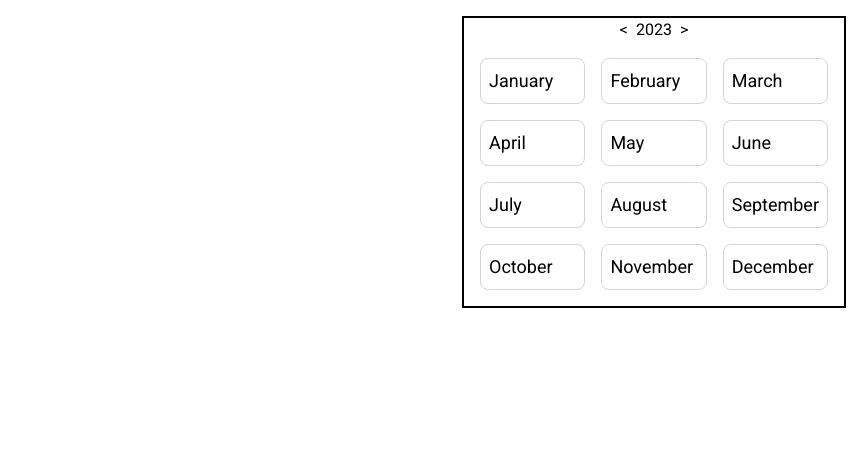
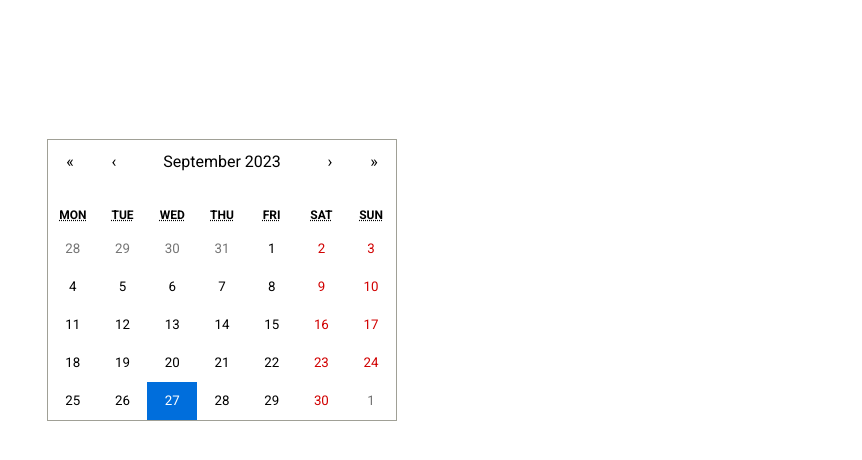
Before and after one commit to shreyanzjain/scoop-mern, a React (Vite) app in the folder frontend/: page /calendar in a window 1280 px wide. Shown: the top 460 px of the page, without its empty margins (418-1280 px from the left). Built offline with nearby package versions, Linux system fonts and the light colour scheme.

Commit message:
Implemented Modal Event dynamically json

```diff
--- a/frontend/package.json
+++ b/frontend/package.json
@@ -18,6 +18,7 @@
     "react": "^18.2.0",
     "react-calendar": "^4.6.0",
     "react-dom": "^18.2.0",
+    "react-modal": "^3.16.1",
     "react-router-dom": "^6.16.0",
     "styled-components": "^6.0.8"
   },
--- a/frontend/src/components/Calendar/Calendar.jsx
+++ b/frontend/src/components/Calendar/Calendar.jsx
@@ -177,69 +177,121 @@
 // };
 // export default CalendarComponent
 
-import React, { useState } from 'react';
+// Calendar.jsx
+import React, { useState, useEffect } from 'react';
 import Calendar from 'react-calendar';
 import 'react-calendar/dist/Calendar.css';
+import jsonData from './calendardata.json';
 
-const MonthCalendar = () => {
-  const today = new Date();
-  const [year, setYear] = useState(today.getFullYear());
-  const currentMonth = today.getMonth();
-  const [selectedMonth, setSelectedMonth] = useState(null);
+const CalendarComponent = () => {
+  const [date, setDate] = useState(new Date());
+  const [highlightedDates, setHighlightedDates] = useState([]);
+  const [selectedEvent, setSelectedEvent] = useState(null);
 
-  const months = [
-    'January', 'February', 'March', 'April',
-    'May', 'June', 'July', 'August',
-    'September', 'October', 'November', 'December',
-  ];
+  useEffect(() => {
+    // Process your JSON data to extract the date information and set it in the state
+    const dates = jsonData.map(({ year, month, day }) => new Date(year, month - 1, day));
+    setHighlightedDates(dates);
+  }, []);
 
-  const handlePrevYear = () => {
-    setYear(year - 1);
+  const centerStyle = {
+    display: 'flex',
+    justifyContent: 'center',
+    alignItems: 'center',
+    minHeight: '70vh', // Adjust the height as needed
   };
 
-  const handleNextYear = () => {
-    setYear(year + 1);
+  const calendarStyle = {
+    width: '600px', // Adjust the width to make the calendar larger
+    height: '600px', // Adjust the height to make the calendar larger
   };
 
-  const handleMonthClick = (monthIndex) => {
-    setSelectedMonth(monthIndex);
+  const modalStyle = {
+    position: 'fixed',
+    top: '50%',
+    left: '50%',
+    transform: 'translate(-50%, -50%)',
+    width: '600px',
+    height: '450px',
+    border: '1px solid #000',
+    backgroundColor: '#fff',
+    display: 'flex',
+    flexDirection: 'column',
+    justifyContent: 'center',
+    alignItems: 'center',
+  };
+
+  const closeButtonStyle = {
+    position: 'absolute',
+    top: '10px', // Adjust the top position for the button
+    right: '10px', // Adjust the right position for the button
+    cursor: 'pointer',
+    fontSize: '24px',
+  };
+
+  const modalContentStyle = {
+    padding: '20px',
+    fontSize: '24px',
+    textAlign: 'center',
+  };
+
+  const tileClassName = ({ date }) => {
+    if (highlightedDates.find((d) => d.toDateString() === date.toDateString())) {
+      return 'highlighted-date';
+    }
+    return '';
+  };
+
+  const handleDateClick = (value) => {
+    const clickedDate = value.toDateString();
+    const event = jsonData.find((item) => new Date(item.year, item.month - 1, item.day).toDateString() === clickedDate);
+    setSelectedEvent(event);
+  };
+
+  const closeModal = () => {
+    setSelectedEvent(null);
   };
 
   return (
-    <div className="full-height-container"> {/* Add a container for full height */}
-      <div className="flex p-4">
-        <div className="flex-grow"></div>
-        <div className="calendar-container border-black border-2">
-          <div className="calendar-year flex items-center justify-center">
-            <button onClick={handlePrevYear} className="mr-2">&lt;</button>
-            {year}
-            <button onClick={handleNextYear} className="ml-2">&gt;</button>
+    <div style={centerStyle}>
+      <style>
+        {`
+          .highlighted-date {
+            background-color: #FFA500;
+            color: #fff;
+            border-radius: 50%;
+            padding: 6px;
+            font-weight: bold;
+          }
+
+          .modal-content {
+            padding: 20px;
+            font-size: 24px;
+            text-align: center;
+          }
+        `}
+      </style>
+      <Calendar
+        onChange={setDate}
+        value={date}
+        tileClassName={tileClassName}
+        style={calendarStyle}
+        onClickDay={handleDateClick}
+      />
+      {selectedEvent && (
+        <div className="modal" style={modalStyle}>
+          <span className="close" style={closeButtonStyle} onClick={closeModal}>
+            &times;
+          </span>
+          <div className="modal-content" style={modalContentStyle}>
+            <h2>Event Information</h2>
+            <p>Date: {selectedEvent.day}/{selectedEvent.month}/{selectedEvent.year}</p>
+            <p>Activity: {selectedEvent.activity}</p>
           </div>
-          <div className="grid grid-cols-3 grid-rows-4 gap-4 p-4">
-            {months.map((month, index) => (
-              <div
-                key={index}
-                className={`text-lg bg-white rounded-lg border border-gray-300 p-2
-                ${index === currentMonth ? 'bg-blue-200' : ''}
-                hover:bg-yellow-200 hover:bg-opacity-75 cursor-pointer`}
-                onClick={() => handleMonthClick(index)}
-              >
-                {month}
-              </div>
-            ))}
-          </div>
-        </div>
-      </div>
-      {selectedMonth !== null && (
-        <div className="calendar-calendar p-4" style={{ position: 'absolute', bottom: 4 ,right:2}}>
-          <Calendar
-            value={new Date(year, selectedMonth)}
-            onChange={(value) => setSelectedMonth(value.getMonth())}
-          />
         </div>
       )}
     </div>
   );
 };
 
-export default MonthCalendar;
+export default CalendarComponent;
```
Also changed, not shown: frontend/src/components/Calendar/Calendar.css (added, +32 -0 lines), frontend/src/components/Calendar/Modal.css (added, +23 -0 lines), 1 other file (tests, documents, lock files or other folders).
